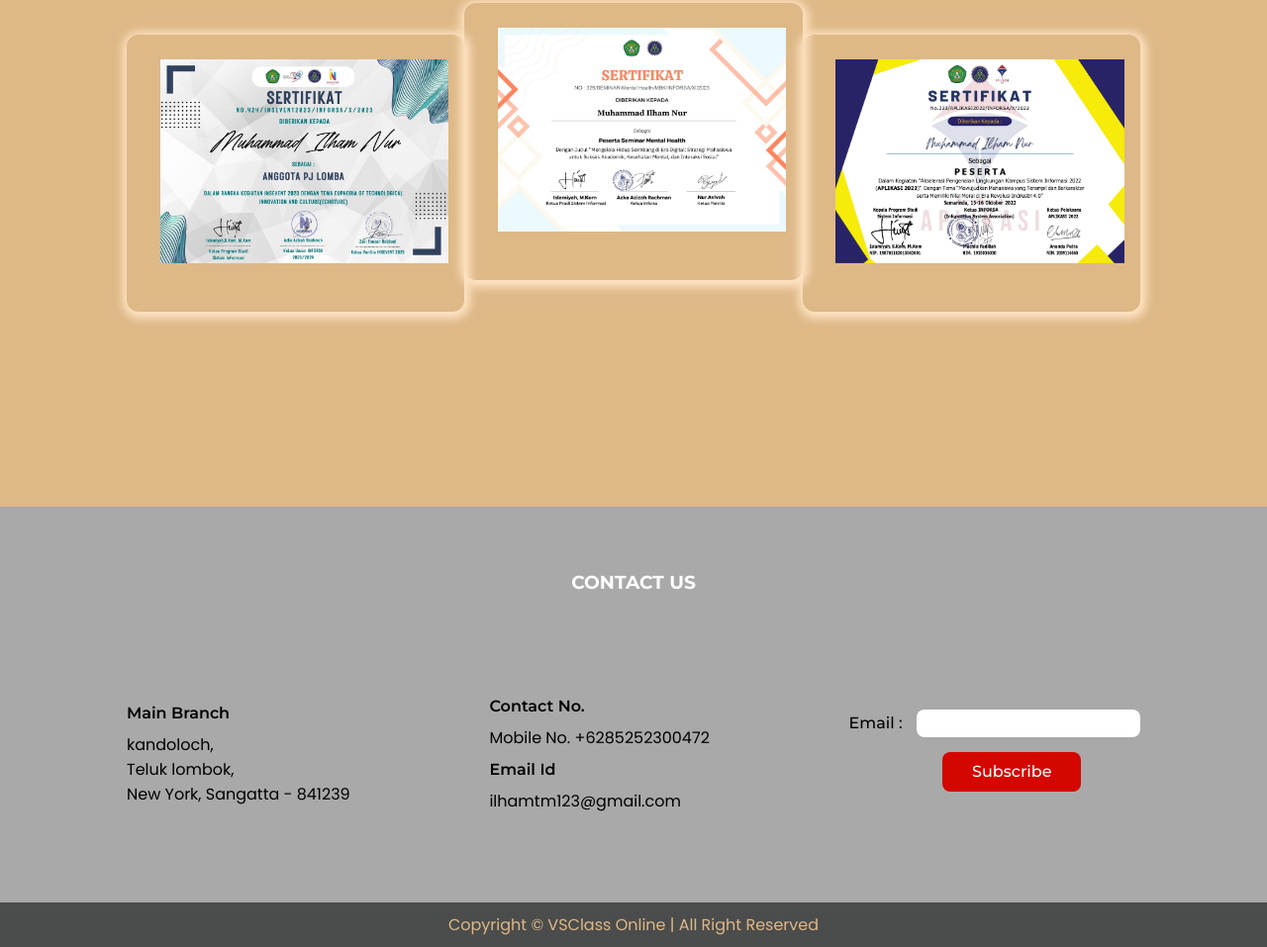
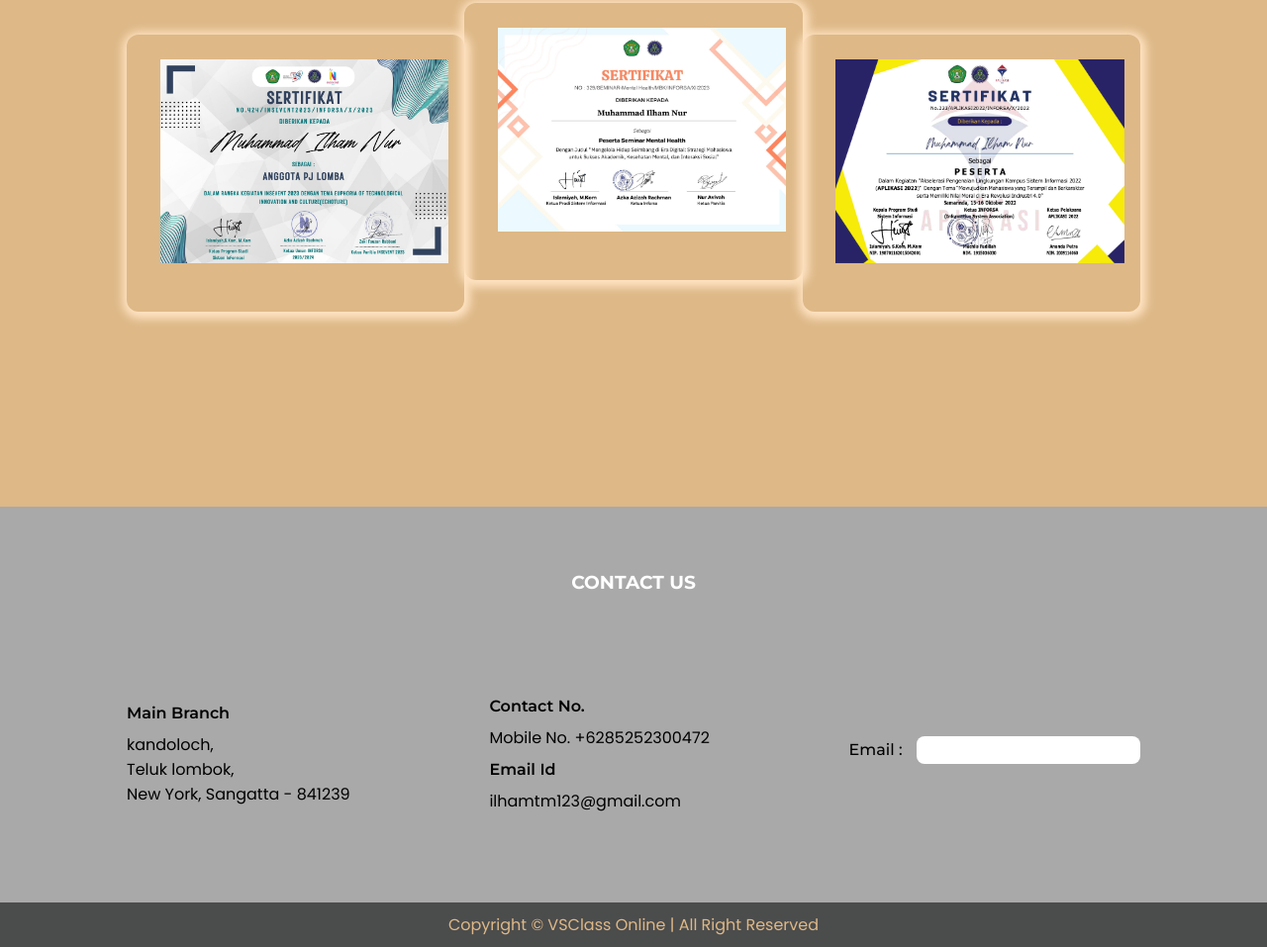
Before and after one commit to MuhammadIlhamNur/Mini-project-ppwb, a plain HTML site: page index.html in a window 1280 px wide. Shown: the part 2770-3727 px from the top of the page at 99% size. Drawn offline with Linux system fonts and the light colour scheme.

Commit message:
index.html

```diff
--- a/index.html
+++ b/index.html
@@ -154,7 +154,7 @@
                 <div class="right-sec text-center">
                     <form action="">
                         Email : <input type="email" id="email-id"> <br>
-                        <button class="btn btn2">Subscribe</button>
+
                     </form>
                 </div>
             </div>
```
